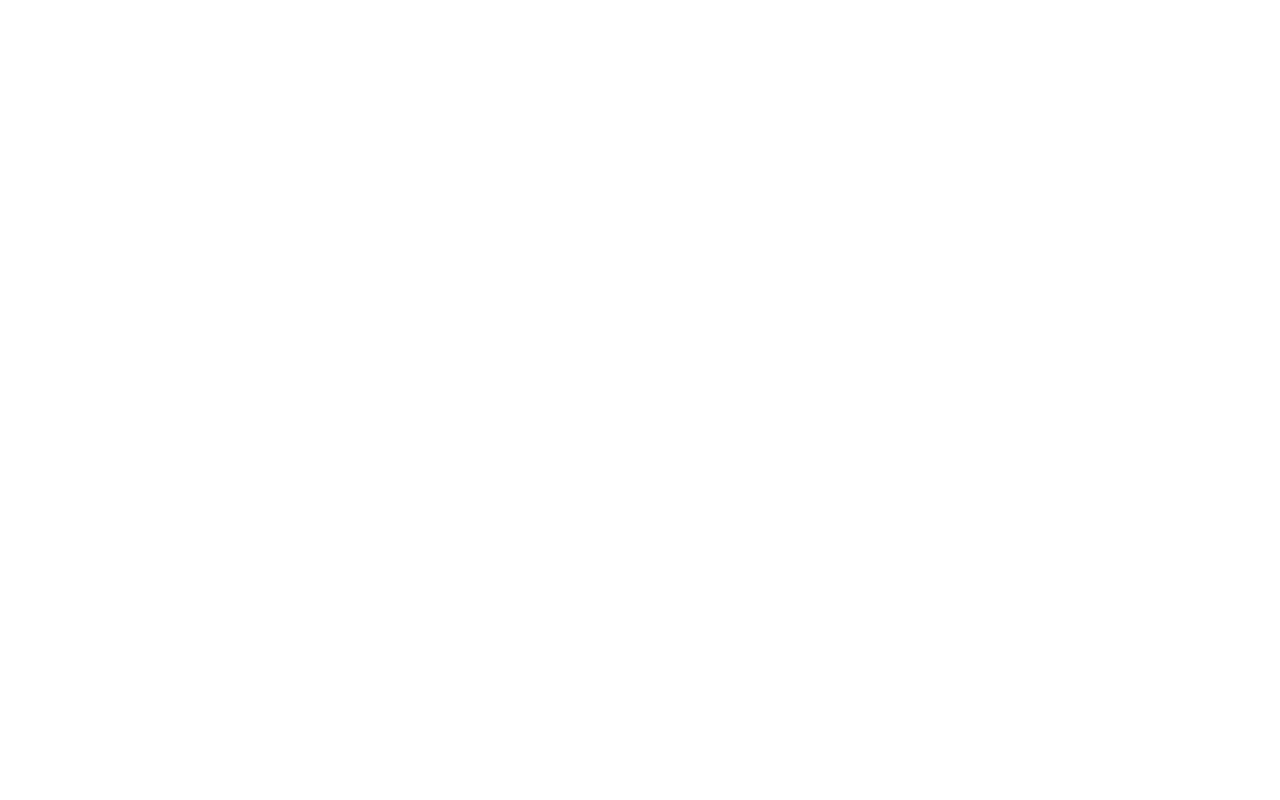
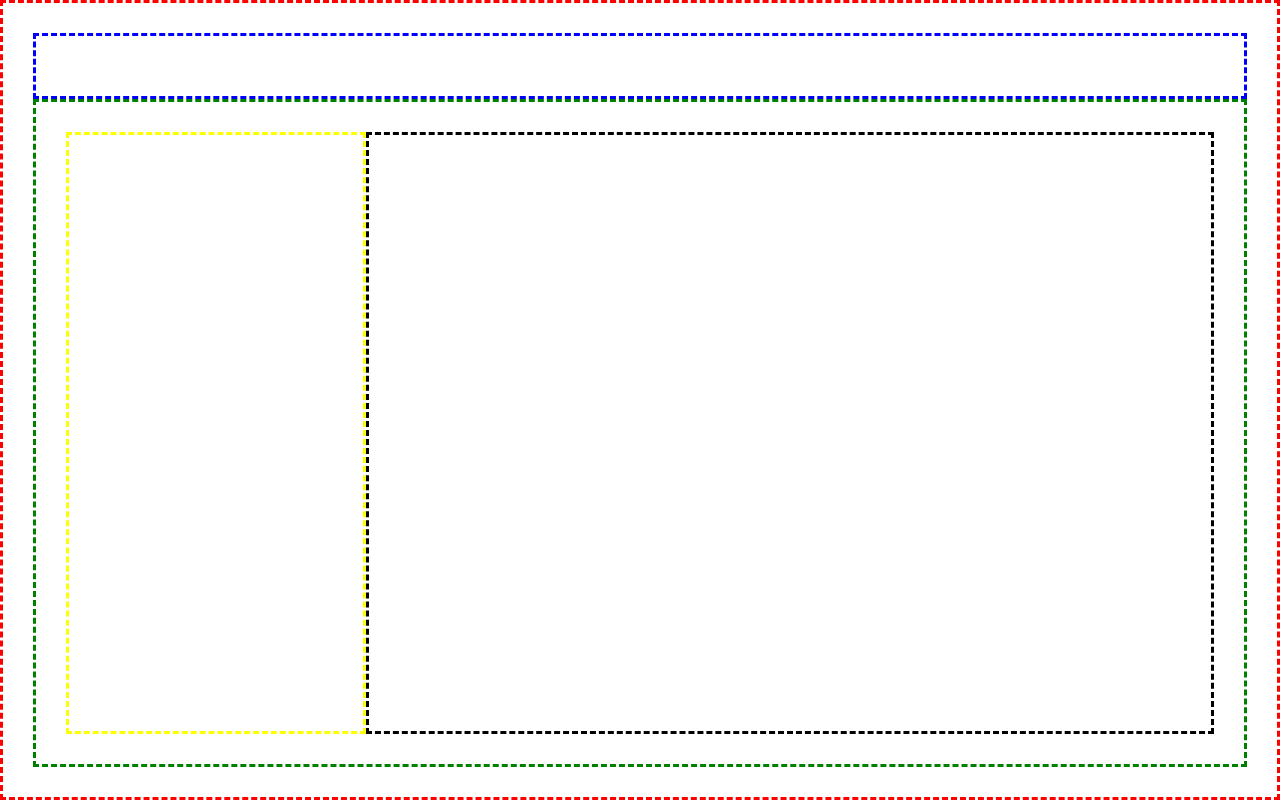
Before and after one commit to CalinCretu/html-css-bootstrap-dashboard, a plain HTML site: page index.html in a window 1280 px wide. Drawn offline with nearby package versions, Linux system fonts and the light colour scheme.

Commit message:
ADD - skeleton

```diff
--- a/css/app.css
+++ b/css/app.css
@@ -0,0 +1,70 @@
+/* utilities */
+:root {
+    --dark: #000000;
+    --dark-grey: #080b12;
+    --grey-blue: #141922;
+    --grey: #282828;
+    --light-grey: #5a5a5a;
+    --green: #adff2f;
+    --light: #FFFFFF;
+}
+
+
+
+
+
+
+/* skeleton */
+.header {
+    width: 300px;
+    flex-shrink: 0;
+}
+
+.app {
+    height: 100vh;
+    overflow: hidden;
+}
+
+.app_container {
+    overflow: hidden;
+
+}
+
+
+
+
+
+
+
+
+
+
+
+
+
+
+/* DEBUG */
+.debug .app {
+    border: 3px dashed red;
+    padding: 30px;
+}
+
+.debug .aside {
+    border: 3px dashed blue;
+    padding: 30px;
+}
+
+.debug .app_container {
+    border: 3px dashed green;
+    padding: 30px;
+}
+
+.debug .header {
+    border: 3px dashed yellow;
+    padding: 30px;
+}
+
+.debug .app__content {
+    border: 3px dashed black;
+    padding: 30px;
+}
--- a/index.html
+++ b/index.html
@@ -6,19 +6,26 @@
   <meta name="viewport" content="width=device-width, initial-scale=1.0">
   <title>Bootstrap Dashboard</title>
   <script src="https://kit.fontawesome.com/4d97f5a987.js" crossorigin="anonymous"></script>
-    <script src="https://cdn.jsdelivr.net/npm/@popperjs/core@2.11.8/dist/umd/popper.min.js"
-        integrity="sha384-I7E8VVD/ismYTF4hNIPjVp/Zjvgyol6VFvRkX/vR+Vc4jQkC+hVqc2pM8ODewa9r"
-        crossorigin="anonymous"></script>
-    <script src="https://cdn.jsdelivr.net/npm/bootstrap@5.3.2/dist/js/bootstrap.min.js"
-        integrity="sha384-BBtl+eGJRgqQAUMxJ7pMwbEyER4l1g+O15P+16Ep7Q9Q+zqX6gSbd85u4mG4QzX+"
+  <link href="https://cdn.jsdelivr.net/npm/bootstrap@5.3.2/dist/css/bootstrap.min.css" rel="stylesheet"
+    integrity="sha384-T3c6CoIi6uLrA9TneNEoa7RxnatzjcDSCmG1MXxSR1GAsXEV/Dwwykc2MPK8M2HN" crossorigin="anonymous">
+  <script src="https://cdn.jsdelivr.net/npm/bootstrap@5.3.2/dist/js/bootstrap.bundle.min.js"
+    integrity="sha384-C6RzsynM9kWDrMNeT87bh95OGNyZPhcTNXj1NW7RuBCsyN/o0jlpcV8Qyq46cDfL"
     crossorigin="anonymous"></script>
 
   <link rel="stylesheet" href="css/app.css">
 </head>
 
-<body>
-
-
+<body class="debug">
+  <div class="app d-flex flex-column">
+    <div class="aside d-flex">
+    </div>
+    <div class="app_container d-flex flex-grow-1">
+      <div class="header">
+      </div>
+      <div class="app__content flex-grow-1">
+      </div>
+    </div>
+  </div>
 </body>
 
 </html>
```
Lines whose indentation alone changed are shown as unchanged.
